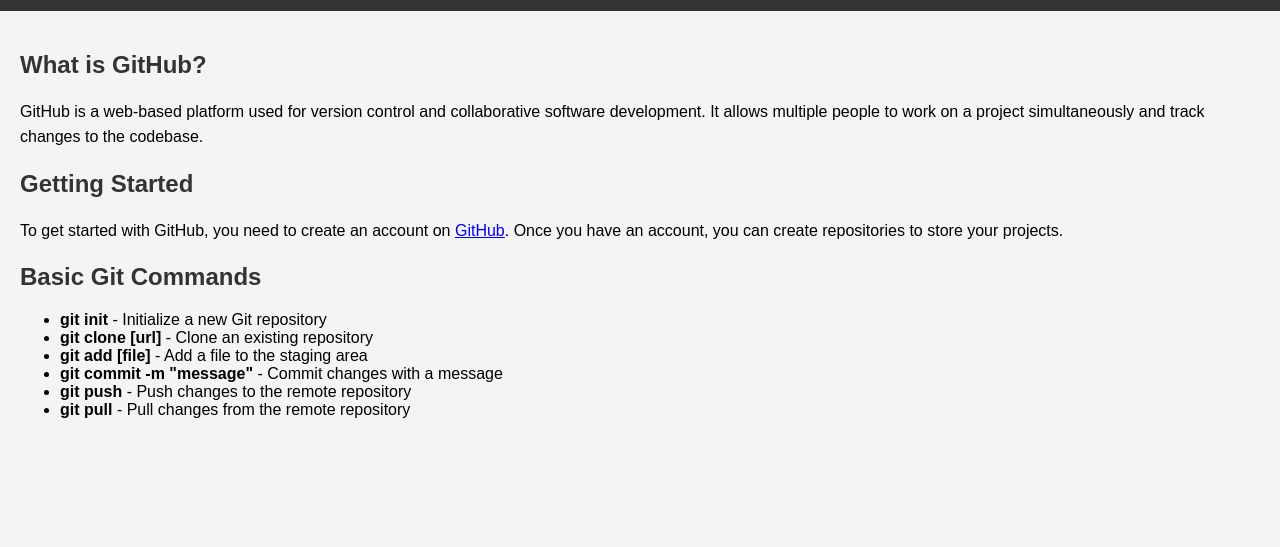
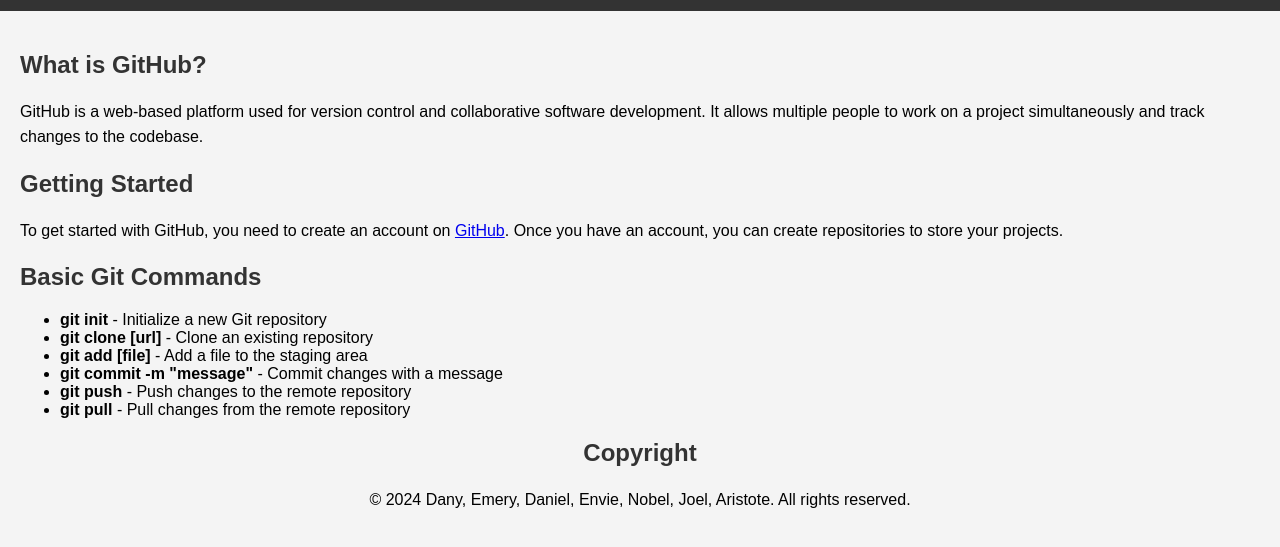
Before and after one commit to Baraka24/Learning-Github, a plain HTML site: page index.html in a window 1280 px wide. Shown: the part 89-636 px from the top of the page. Drawn offline with Linux system fonts and the light colour scheme.

Commit message:
Adding copyright section

```diff
--- a/index.html
+++ b/index.html
@@ -55,6 +55,12 @@
                 <li><strong>git pull</strong> - Pull changes from the remote repository</li>
             </ul>
         </section>
+        <section>
+            <center>
+            <h2>Copyright</h2>
+            <p>© 2024 Dany, Emery, Daniel, Envie, Nobel, Joel, Aristote. All rights reserved.</p>
+        </center>
+        </section>
     </main>
 </body>
 </html>
```
